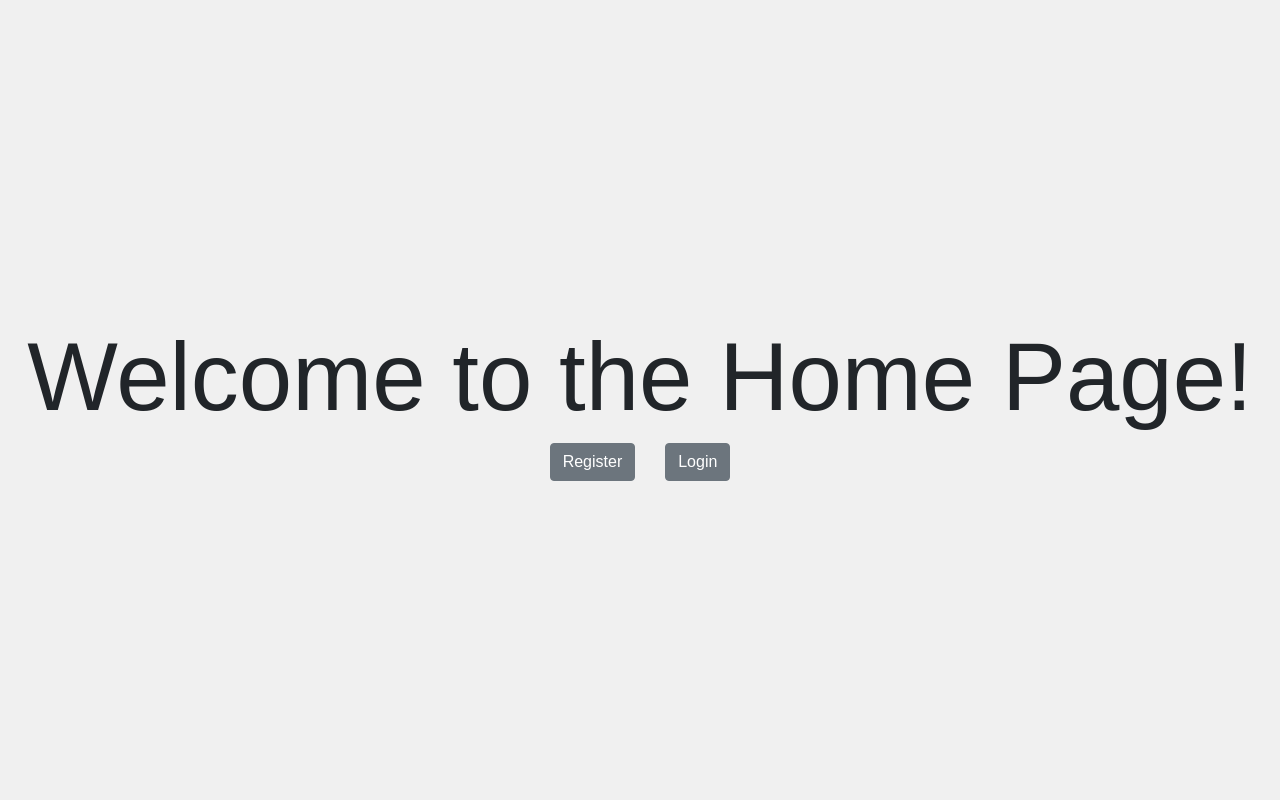
After one commit to PrezesG/Js, a Node server app: page / in a window 1280 px wide. The commit adds this page. Run offline with Node 20, Linux system fonts and the light colour scheme; the visitor is signed in with stand-in values (Sample User, id 1); some libraries are stand-ins or nearby versions.

Commit message:
Visual changes

```diff
--- a/app.js
+++ b/app.js
@@ -17,10 +17,13 @@ app.set('views', path.join(__dirname, 'views'));
 app.use(express.urlencoded({ extended: false }));
 app.use('/', indexRoutes);
 
-
+app.get('/', function (req, res) {
+    res.render('HomePage'); // render HomePage.ejs
+});
 app.get('/users/login', (req, res) => {
     res.render('users/login');
 })
+
 
 app.post('/users/login', async (req, res) => {
     try {
--- /dev/null
+++ b/views/HomePage.ejs
@@ -0,0 +1,37 @@
+<!DOCTYPE html>
+<html>
+<head>
+    <title>Home Page</title>
+    <link rel="stylesheet" href="https://stackpath.bootstrapcdn.com/bootstrap/4.3.1/css/bootstrap.min.css">
+    <style>
+        body {
+            display: flex;
+            flex-direction: column;
+            align-items: center;
+            justify-content: center;
+            height: 100vh;
+            margin: 0;
+            background-color: #f0f0f0;
+            font-family: Arial, sans-serif;
+        }
+        h1 {
+            font-size: 6em;
+        }
+        .button-container {
+            display: flex;
+            gap: 30px;
+        }
+        button {
+            padding: 30px 60px;
+            font-size: 2em;
+        }
+    </style>
+</head>
+<body>
+    <h1>Welcome to the Home Page!</h1>
+    <div class="button-container">
+        <button class="btn btn-secondary" onclick="location.href='/users/register'">Register</button>
+        <button class="btn btn-secondary" onclick="location.href='/users/login'">Login</button>
+    </div>
+</body>
+</html>
```
Also changed, not shown: views/navbar.ejs (+13 -14 lines), 1 other file.
